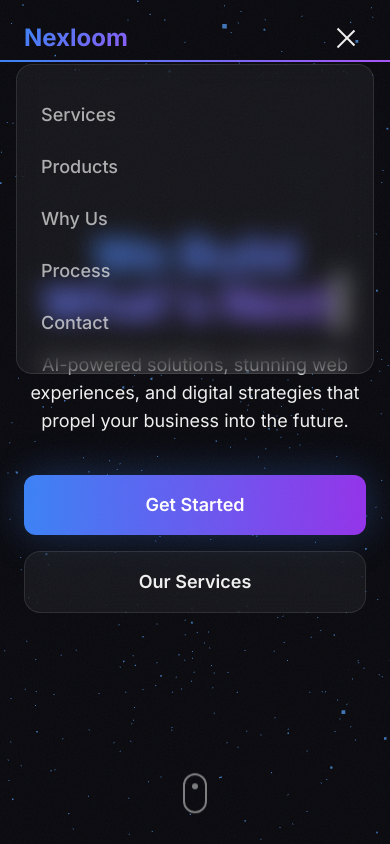
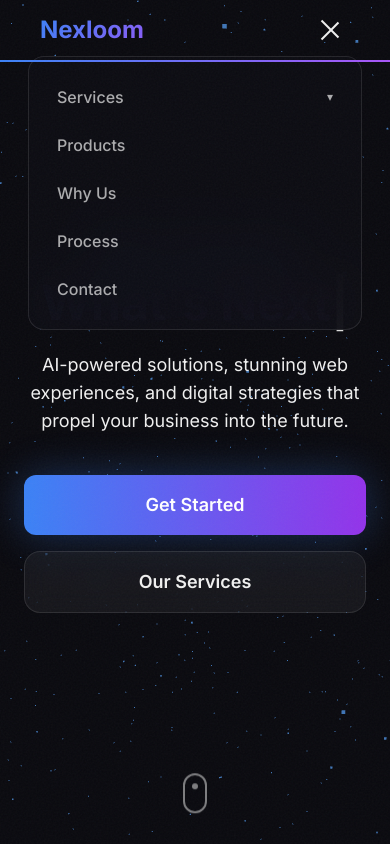
Before and after one commit to Abhishek143895/NXL, a Next.js app: page / in a window 390 px wide. Both pictures are taken after a click on the button 346 px from the left and 38 px from the top of the page. Shown: the top 844 px of the page. Built offline with nearby package versions, Linux system fonts and the light colour scheme.

Commit message:
Improve mobile responsiveness and navigation UX

```diff
--- a/src/app/globals.css
+++ b/src/app/globals.css
@@ -20,6 +20,7 @@
 
 html {
   scroll-behavior: smooth;
+  overflow-x: clip;
 }
 
 *:focus {
@@ -35,6 +36,29 @@
   background: var(--background);
   color: var(--foreground);
   font-family: var(--font-inter), system-ui, sans-serif;
+  overflow-x: clip;
+}
+
+.navbar-custom {
+  transform: none;
+}
+
+@media (min-width: 1024px) {
+  body {
+    margin: 0 5rem;
+  }
+  .navbar-custom {
+    padding: 0.75rem 5rem;
+  }
+}
+
+@media (max-width: 1023px) {
+  body {
+    margin: 0;
+  }
+  .navbar-custom {
+    padding: 0.75rem 1rem;
+  }
 }
 
 .gradient-text {
--- a/src/app/layout.tsx
+++ b/src/app/layout.tsx
@@ -1,4 +1,4 @@
-import type { Metadata } from "next";
+import type { Metadata, Viewport } from "next";
 import { Inter } from "next/font/google";
 import "./globals.css";
 import { ThemeProvider } from "@/components/theme-provider";
@@ -7,6 +7,13 @@
 import { NoiseOverlay } from "@/components/noise-overlay";
 
 const inter = Inter({ subsets: ["latin"], variable: "--font-inter" });
+
+export const viewport: Viewport = {
+  width: "device-width",
+  initialScale: 1,
+  maximumScale: 1,
+  userScalable: false,
+};
 
 export const metadata: Metadata = {
   title: "Nexloom — We Build What's Next",
--- a/src/components/navbar.tsx
+++ b/src/components/navbar.tsx
@@ -47,10 +47,9 @@
       animate={{ opacity: 1, y: 0, scale: 1 }}
       exit={{ opacity: 0, y: 10, scale: 0.95 }}
       transition={{ duration: 0.2, ease: "easeOut" }}
-      className="absolute top-full left-1/2 -translate-x-1/2 mt-4 w-[600px] p-6 rounded-2xl shadow-2xl border border-[var(--card-border)] bg-[#0d0d14]/95 backdrop-blur-xl"
+      className="absolute top-full right-0 mt-4 w-[min(600px,calc(100vw-2rem))] p-6 rounded-2xl shadow-2xl border border-[var(--card-border)] bg-[#0d0d14]/95 backdrop-blur-xl"
     >
-      {/* Arrow */}
-      <div className="absolute -top-2 left-1/2 -translate-x-1/2 w-4 h-4 rotate-45 glass-card border-b-0 border-r-0" />
+      <div className="absolute -top-2 right-8 w-4 h-4 rotate-45 glass-card border-b-0 border-r-0" />
 
       <div className="grid grid-cols-2 gap-3">
         {services.map((service) => {
@@ -60,18 +59,12 @@
               key={service.title}
               href={`/services/${service.slug}`}
               className={`flex items-start gap-3 p-3 rounded-xl transition-colors group ${
-                isActive
-                  ? "bg-blue-500/15 ring-1 ring-blue-500/40"
-                  : "hover:bg-blue-500/10"
+                isActive ? "bg-blue-500/15 ring-1 ring-blue-500/40" : "hover:bg-blue-500/10"
               }`}
             >
-              <span className="text-2xl group-hover:scale-110 transition-transform">
-                {service.icon}
-              </span>
+              <span className="text-2xl group-hover:scale-110 transition-transform">{service.icon}</span>
               <div>
-                <div className={`font-medium text-sm transition-colors ${
-                  isActive ? "text-blue-400" : "group-hover:text-blue-400"
-                }`}>
+                <div className={`font-medium text-sm transition-colors ${isActive ? "text-blue-400" : "group-hover:text-blue-400"}`}>
                   {service.title}
                 </div>
                 <div className="text-xs opacity-50">{service.desc}</div>
@@ -101,7 +94,7 @@
       animate={{ opacity: 1, y: 0, scale: 1 }}
       exit={{ opacity: 0, y: 10, scale: 0.95 }}
       transition={{ duration: 0.2, ease: "easeOut" }}
-      className="absolute top-full left-1/2 -translate-x-1/2 mt-4 w-[380px] p-6 rounded-2xl shadow-2xl border border-[var(--card-border)] bg-[#0d0d14]/95 backdrop-blur-xl"
+      className="absolute top-full left-1/2 -translate-x-1/2 mt-4 w-[min(380px,calc(100vw-2rem))] p-6 rounded-2xl shadow-2xl border border-[var(--card-border)] bg-[#0d0d14]/95 backdrop-blur-xl"
     >
       <div className="absolute -top-2 left-1/2 -translate-x-1/2 w-4 h-4 rotate-45 glass-card border-b-0 border-r-0" />
 
@@ -130,15 +123,13 @@
 export function Navbar() {
   const [scrolled, setScrolled] = useState(false);
   const [mobileOpen, setMobileOpen] = useState(false);
+  const [mobileServicesOpen, setMobileServicesOpen] = useState(false);
   const [activeMenu, setActiveMenu] = useState<string | null>(null);
   const timeoutRef = useRef<NodeJS.Timeout | null>(null);
   const pathname = usePathname();
   const router = useRouter();
 
-  // Extract current service slug from pathname
-  const currentServiceSlug = pathname.startsWith("/services/")
-    ? pathname.replace("/services/", "")
-    : null;
+  const currentServiceSlug = pathname.startsWith("/services/") ? pathname.replace("/services/", "") : null;
 
   useEffect(() => {
     const handleScroll = () => setScrolled(window.scrollY > 50);
@@ -155,16 +146,35 @@
     timeoutRef.current = setTimeout(() => setActiveMenu(null), 200);
   };
 
+  const handleMobileNavClick = (e: React.MouseEvent, href: string, megaMenu?: string) => {
+    if (megaMenu === "services") {
+      e.preventDefault();
+      setMobileServicesOpen((v) => !v);
+      return;
+    }
+    if (href.startsWith("#")) {
+      e.preventDefault();
+      setMobileOpen(false);
+      setMobileServicesOpen(false);
+      setTimeout(() => {
+        if (pathname === "/") {
+          document.getElementById(href.slice(1))?.scrollIntoView({ behavior: "smooth" });
+        } else {
+          router.push("/" + href);
+        }
+      }, 300);
+    }
+  };
+
   return (
     <motion.nav
       initial={{ y: -100 }}
       animate={{ y: 0 }}
-      className={`fixed top-0 left-0 right-0 z-50 transition-all duration-300 border-b ${
+      className={`fixed top-0 left-0 right-0 z-50 transition-all duration-300 border-b navbar-custom ${
         scrolled ? "bg-[var(--background)]/80 backdrop-blur-xl border-[var(--card-border)] py-3" : "border-transparent py-5"
       }`}
     >
       <div className="max-w-7xl mx-auto px-6 flex items-center justify-between">
-        {/* Logo with bounce */}
         <Link href="/">
           <motion.span
             className="text-2xl font-bold gradient-text"
@@ -176,7 +186,6 @@
           </motion.span>
         </Link>
 
-        {/* Desktop Links */}
         <div className="hidden md:flex items-center gap-1">
           {navLinks.map((link) => (
             <div
@@ -210,25 +219,17 @@
                 />
               </a>
 
-              {/* Mega Menus */}
               <AnimatePresence>
                 {activeMenu === "services" && link.megaMenu === "services" && (
                   <ServicesMegaMenu currentSlug={currentServiceSlug} />
                 )}
-                {activeMenu === "products" && link.megaMenu === "products" && (
-                  <ProductsMegaMenu />
-                )}
+                {activeMenu === "products" && link.megaMenu === "products" && <ProductsMegaMenu />}
               </AnimatePresence>
             </div>
           ))}
         </div>
 
-        {/* Mobile menu button */}
-        <button
-          className="md:hidden p-2"
-          onClick={() => setMobileOpen(!mobileOpen)}
-          aria-label="Toggle menu"
-        >
+        <button className="md:hidden p-2" onClick={() => setMobileOpen(!mobileOpen)} aria-label="Toggle menu">
           <div className="w-6 h-5 flex flex-col justify-between">
             <span className={`h-0.5 w-full bg-current transition-transform ${mobileOpen ? "rotate-45 translate-y-2" : ""}`} />
             <span className={`h-0.5 w-full bg-current transition-opacity ${mobileOpen ? "opacity-0" : ""}`} />
@@ -237,25 +238,61 @@
         </button>
       </div>
 
-      {/* Mobile Menu */}
       <AnimatePresence>
         {mobileOpen && (
           <motion.div
             initial={{ opacity: 0, height: 0 }}
             animate={{ opacity: 1, height: "auto" }}
             exit={{ opacity: 0, height: 0 }}
-            className="md:hidden overflow-hidden glass-card mt-2 mx-4 rounded-xl"
+            className="md:hidden overflow-hidden bg-[#0d0d14]/95 backdrop-blur-xl border border-[var(--card-border)] mt-2 mx-3 rounded-2xl"
           >
-            <div className="p-6">
+            <div className="p-4">
               {navLinks.map((link) => (
-                <a
-                  key={link.href}
-                  href={link.href}
-                  className="block py-3 text-lg font-medium opacity-70 hover:opacity-100 hover:translate-x-2 transition-all"
-                  onClick={() => setMobileOpen(false)}
-                >
-                  {link.label}
-                </a>
+                <div key={link.href}>
+                  <a
+                    href={link.href}
+                    className="flex items-center justify-between py-3 px-3 text-base font-medium opacity-70 hover:opacity-100 rounded-xl hover:bg-white/5 transition-all"
+                    onClick={(e) => handleMobileNavClick(e, link.href, link.megaMenu)}
+                  >
+                    {link.label}
+                    {link.megaMenu === "services" && (
+                      <span className={`text-xs transition-transform duration-200 inline-block ${mobileServicesOpen ? "rotate-180" : ""}`}>▾</span>
+                    )}
+                  </a>
+                  {link.megaMenu === "services" && (
+                    <AnimatePresence>
+                      {mobileServicesOpen && (
+                        <motion.div
+                          initial={{ opacity: 0, height: 0 }}
+                          animate={{ opacity: 1, height: "auto" }}
+                          exit={{ opacity: 0, height: 0 }}
+                          className="overflow-hidden ml-2 mb-1"
+                        >
+                          <div className="grid grid-cols-2 gap-1 py-1">
+                            {services.map((service) => {
+                              const isActive = currentServiceSlug === service.slug;
+                              return (
+                                <Link
+                                  key={service.slug}
+                                  href={`/services/${service.slug}`}
+                                  className={`flex items-center gap-2 py-2 px-3 rounded-lg transition-colors ${
+                                    isActive ? "bg-blue-500/15 ring-1 ring-blue-500/40" : "hover:bg-blue-500/10"
+                                  }`}
+                                  onClick={() => { setMobileOpen(false); setMobileServicesOpen(false); }}
+                                >
+                                  <span className="text-base">{service.icon}</span>
+                                  <span className={`text-xs font-medium leading-tight ${
+                                    isActive ? "text-blue-400" : ""
+                                  }`}>{service.title}</span>
+                                </Link>
+                              );
+                            })}
+                          </div>
+                        </motion.div>
+                      )}
+                    </AnimatePresence>
+                  )}
+                </div>
               ))}
             </div>
           </motion.div>
--- a/src/components/sections/process.tsx
+++ b/src/components/sections/process.tsx
@@ -58,7 +58,7 @@
   return (
     <div
       ref={lineRef}
-      className="absolute left-8 top-0 bottom-0 w-0.5 bg-gradient-to-b from-blue-500 via-purple-500 to-blue-500 hidden md:block origin-top"
+      className="absolute left-8 top-0 bottom-0 w-0.5 bg-gradient-to-b from-blue-500 via-purple-500 to-blue-500 origin-top"
       style={{ transform: "scaleY(0)" }}
     />
   );
```
Also changed, not shown: src/components/sections/contact.tsx (+9 -9 lines), src/components/sections/testimonials.tsx (+24 -2 lines).
